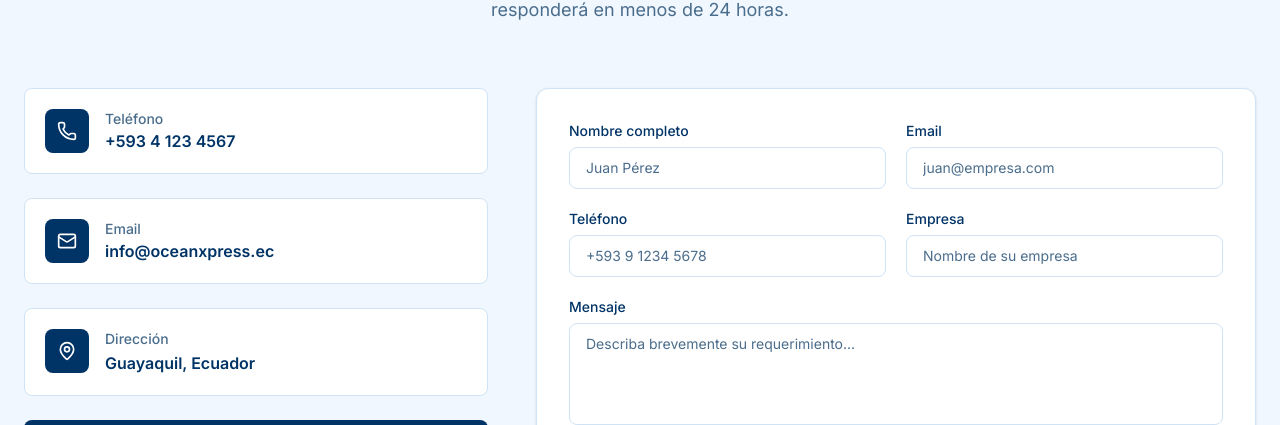
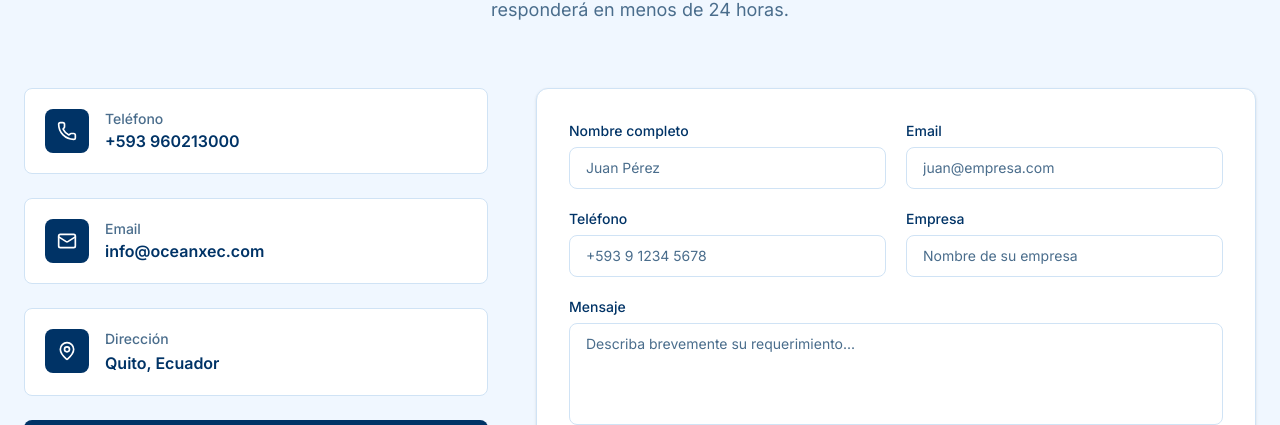
Before and after one commit to c4l3b-z4m/oceanxec.com, a Next.js app: page / in a window 1280 px wide. Shown: the part 2850-3275 px from the top of the page. Built offline with nearby package versions, Linux system fonts and the light colour scheme.

Commit message:
Update contact-section.tsx

```diff
--- a/components/contact-section.tsx
+++ b/components/contact-section.tsx
@@ -7,19 +7,19 @@ const contactInfo = [
   {
     icon: Phone,
     label: "Teléfono",
-    value: "+593 4 123 4567",
+    value: "+593 960213000",
     href: "tel:+59341234567",
   },
   {
     icon: Mail,
     label: "Email",
-    value: "info@oceanxpress.ec",
+    value: "info@oceanxec.com",
     href: "mailto:info@oceanxpress.ec",
   },
   {
     icon: MapPin,
     label: "Dirección",
-    value: "Guayaquil, Ecuador",
+    value: "Quito, Ecuador",
     href: null,
   },
 ]
```
